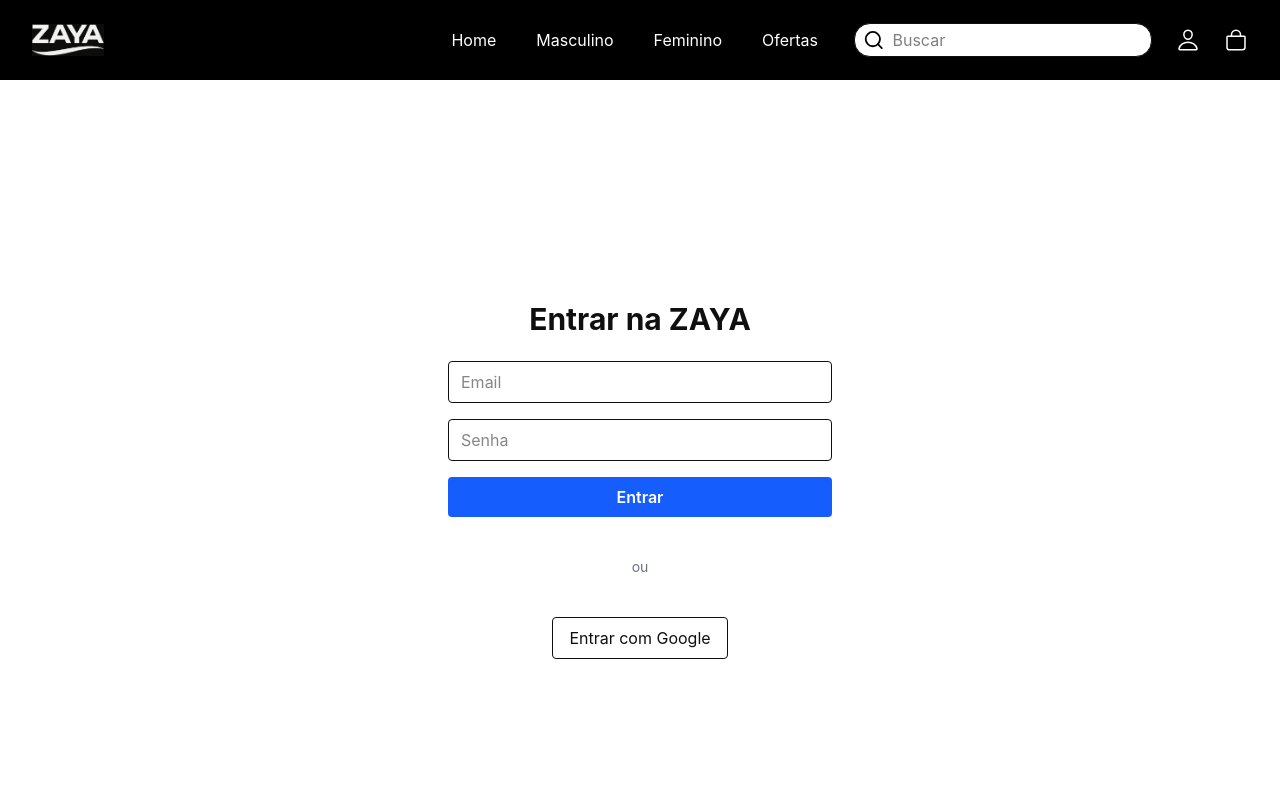
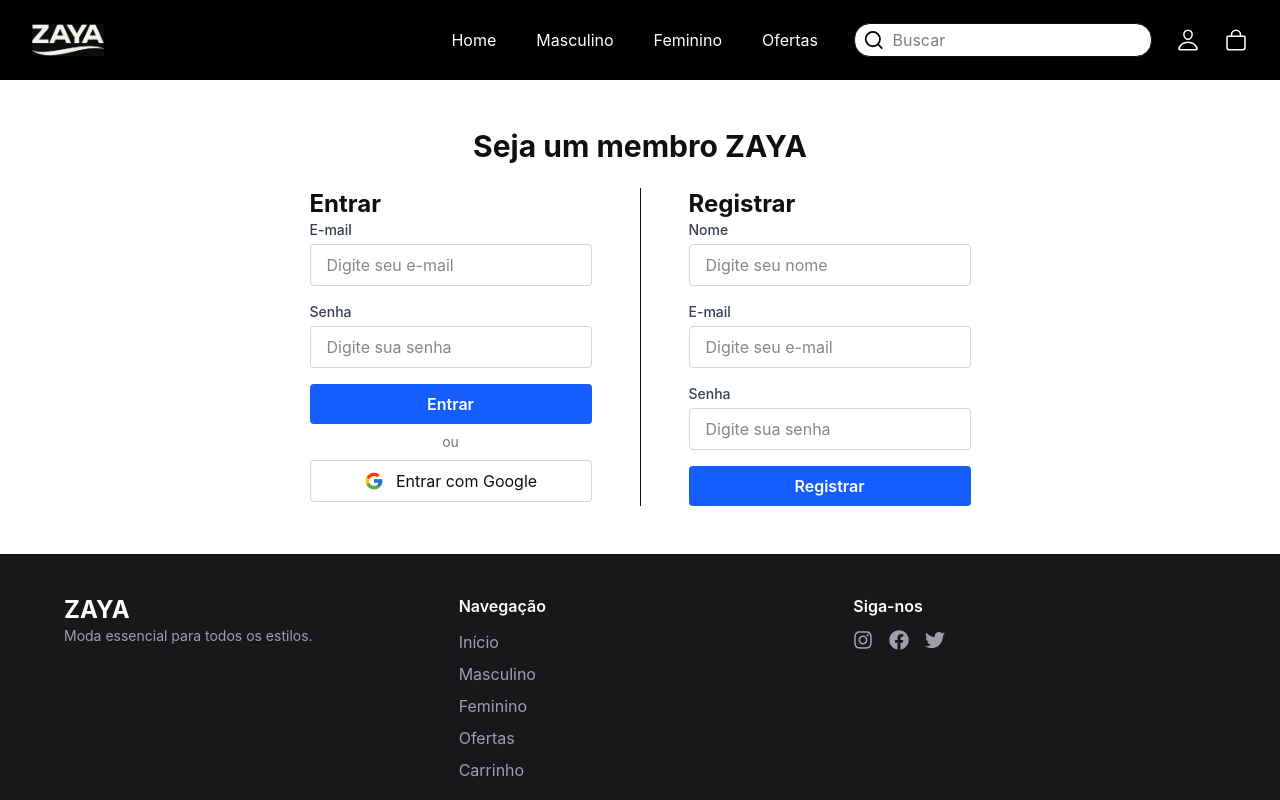
Before and after one commit to lucas-gabryel/ZAYA, a Next.js app: page /perfil in a window 1280 px wide. Shown: the top 800 px of the page. Built offline with nearby package versions, Linux system fonts and the light colour scheme; no server answers.

Commit message:
react hook form e zod

```diff
--- /dev/null
+++ b/app/components/atoms/alert/Alert.tsx
@@ -0,0 +1,43 @@
+"use client"
+
+import React, { useEffect, useState } from "react";
+import { Text } from "@/app/components/atoms/text/Text";
+import { AiOutlineCheckCircle } from "react-icons/ai";
+import { AlertProps } from "@/app/types/types";
+
+export function Alert({ message, type = "success", duration }: AlertProps) {
+  const [visible, setVisible] = useState(true);
+
+  useEffect(() => {
+    if (duration) {
+      const timer = setTimeout(() => setVisible(false), duration);
+      return () => clearTimeout(timer);
+    }
+  }, [duration]);
+
+  if (!visible) return null;
+
+  const bgColor = {
+    success: "bg-green-100 border-green-500 text-green-700",
+    error: "bg-red-100 border-red-500 text-red-700",
+    warning: "bg-yellow-100 border-yellow-500 text-yellow-700",
+  };
+
+  const icon = {
+    success: <AiOutlineCheckCircle size={20} />,
+    error: <span>❌</span>,
+    warning: <span>⚠️</span>,
+  };
+
+  return (
+    <div
+      className={` fixed bottom-4 right-4 z-50 flex items-center gap-3 p-4 rounded-lg border shadow-lg w-[360px] ${bgColor[type]}`}
+    >
+      <div>{icon[type]}</div>
+      <Text>{message}</Text>
+      <button onClick={() => setVisible(false)} className="ml-auto text-sm underline">
+        Fechar
+      </button>
+    </div>
+  );
+}
--- a/app/components/atoms/input/Input.tsx
+++ b/app/components/atoms/input/Input.tsx
@@ -1,6 +1,14 @@
 import React from "react";
 import { InputProps } from "@/app/types/types";
 
-export default function Input({ ...rest }: InputProps) {
-  return <input className="border rounded px-3 py-2 w-full" {...rest} />;
+export default function Input({ hasError = false, className = "", ...rest }: InputProps) {
+  const baseClass = "border rounded px-4 py-2 w-full transition-all outline-none";
+  const errorClass = hasError ? "border-red-500 focus:border-red-500" : "border-zinc-300 focus:border-black";
+
+  return (
+    <input
+      className={`${baseClass} ${errorClass} ${className}`}
+      {...rest}
+    />
+  );
 }
--- a/app/components/molecules/cardProduto/CardProduto.tsx
+++ b/app/components/molecules/cardProduto/CardProduto.tsx
@@ -35,7 +35,7 @@
             aria-label="Curtir"
             className={`${
               curtido ? "bg-red-500 text-white" : "bg-white/80"
-            } hover:bg-white rounded-full p-3 shadow-md transition`}
+            } rounded-full p-3 shadow-md transition`}
             onClick={() => toggleCurtida(id)}
           >
             <FiHeart size={18} />
--- /dev/null
+++ b/app/components/molecules/formLogin/FormLogin.tsx
@@ -0,0 +1,71 @@
+import React from "react";
+import Label from "../../atoms/label/Label";
+import Input from "../../atoms/input/Input";
+import Button from "../../atoms/button/Button";
+import { Alert } from "../../atoms/alert/Alert";
+import { useForm, SubmitHandler } from "react-hook-form";
+import { zodResolver } from "@hookform/resolvers/zod";
+import { loginFormSchema, LoginFormData } from "./validador";
+
+export default function FormLogin() {
+  const {
+    register,
+    handleSubmit,
+    formState: { errors, isSubmitting, isSubmitSuccessful },
+    reset,
+  } = useForm<LoginFormData>({
+    resolver: zodResolver(loginFormSchema),
+  });
+
+  const onSubmit: SubmitHandler<LoginFormData> = async (data) => {
+    await new Promise((resolve) => setTimeout(resolve, 2000));
+    console.log(data);
+    reset();
+  };
+
+  return (
+    <form
+      onSubmit={handleSubmit(onSubmit)}
+      className="flex flex-col gap-4 w-full max-w-sm"
+    >
+      {isSubmitSuccessful && (
+        <Alert
+          message="Login realizado com sucesso!"
+          type="success"
+          duration={4000}
+        />
+      )}
+      <div>
+        <Label>E-mail</Label>
+        <Input
+          {...register("email")}
+          hasError={!!errors.email}
+          type="email"
+          placeholder="Digite seu e-mail"
+        />
+        {errors.email && (
+          <p className="mt-1 text-xs text-red-600 dark:text-red-400">
+            {errors.email.message}
+          </p>
+        )}
+      </div>
+      <div>
+        <Label>Senha</Label>
+        <Input
+          {...register("senha")}
+          hasError={!!errors.senha}
+          type="password"
+          placeholder="Digite sua senha"
+        />
+        {errors.senha && (
+          <p className="mt-1 text-xs text-red-600 dark:text-red-400">
+            {errors.senha.message}
+          </p>
+        )}
+      </div>
+      <Button id="btn-login" type="submit" disabled={isSubmitting}>
+        {isSubmitting ? "Entrando..." : "Entrar"}
+      </Button>
+    </form>
+  );
+}
--- /dev/null
+++ b/app/components/molecules/formLogin/validador.ts
@@ -0,0 +1,8 @@
+import { z } from "zod";
+
+export const loginFormSchema = z.object({
+    email: z.string().email({message: "Por favor, insira um e-mail válido!"}),
+    senha: z.string().min(8, {message: "A senha precisa ter mais de 7 caracteres"}).max(20),
+})
+
+export type LoginFormData = z.infer<typeof loginFormSchema>;
--- /dev/null
+++ b/app/components/molecules/formRegister/FormRegister.tsx
@@ -0,0 +1,87 @@
+"use client";
+
+import React from "react";
+import Label from "../../atoms/label/Label";
+import Input from "../../atoms/input/Input";
+import Button from "../../atoms/button/Button";
+import { Alert } from "../../atoms/alert/Alert";
+import { useForm, SubmitHandler } from "react-hook-form";
+import { zodResolver } from "@hookform/resolvers/zod";
+import { registerFormSchema, RegisterFormData } from "./validador";
+
+export default function FormRegister() {
+  const {
+    register,
+    handleSubmit,
+    formState: { errors, isSubmitting, isSubmitSuccessful },
+    reset,
+  } = useForm<RegisterFormData>({
+    resolver: zodResolver(registerFormSchema),
+  });
+
+  const onSubmit: SubmitHandler<RegisterFormData> = async (data) => {
+    await new Promise((resolve) => setTimeout(resolve, 2000));
+    console.log(data);
+    reset();
+  };
+
+  return (
+    <form
+      onSubmit={handleSubmit(onSubmit)}
+      className="flex flex-col gap-4 w-full max-w-sm"
+    >
+      {isSubmitSuccessful && (
+        <Alert
+          message="Registro realizado com sucesso!"
+          type="success"
+          duration={4000}
+        />
+      )}
+      <div>
+        <Label>Nome</Label>
+        <Input
+          {...register("nome")}
+          hasError={!!errors.nome}
+          type="text"
+          placeholder="Digite seu nome"
+        />
+        {errors.nome && (
+          <p className="mt-1 text-xs text-red-600 dark:text-red-400">
+            {errors.nome.message}
+          </p>
+        )}
+      </div>
+      <div>
+        <Label>E-mail</Label>
+        <Input
+          {...register("email")}
+          hasError={!!errors.email}
+          type="email"
+          placeholder="Digite seu e-mail"
+        />
+        {errors.email && (
+          <p className="mt-1 text-xs text-red-600 dark:text-red-400">
+            {errors.email.message}
+          </p>
+        )}
+      </div>
+      <div>
+        <Label>Senha</Label>
+        <Input
+          {...register("senha")}
+          hasError={!!errors.senha}
+          type="password"
+          placeholder="Digite sua senha"
+        />
+        {errors.senha && (
+          <p className="mt-1 text-xs text-red-600 dark:text-red-400">
+            {errors.senha.message}
+          </p>
+        )}
+      </div>
+      <Button id="btn-register" type="submit" disabled={isSubmitting}>
+        {isSubmitting ? "Registrando..." : "Registrar"}
+      </Button>
+    </form>
+  );
+}
--- /dev/null
+++ b/app/components/molecules/formRegister/validador.ts
@@ -0,0 +1,9 @@
+import { z } from "zod";
+
+export const registerFormSchema = z.object({
+    nome: z.string().min(3, {message: "O nome deve ter pelo menos três caracteres"}).max(100),
+    email: z.string().email({message: "Por favor, insira um e-mail válido!"}),
+    senha: z.string().min(8, { message: "A senha precisa ter mais de 7 caracteres" })
+})
+
+export type RegisterFormData = z.infer<typeof registerFormSchema>;
--- a/app/components/molecules/searchBar/SearchBar.tsx
+++ b/app/components/molecules/searchBar/SearchBar.tsx
@@ -2,13 +2,12 @@
 import { SearchBarProps } from "@/app/types/types";
 import { FiSearch } from "react-icons/fi";
 import { Icon } from "../../atoms/icon/Icon";
-import Input from "../../atoms/input/Input";
 
 export function SearchBar({ placeholder, onChange }: SearchBarProps) {
   return (
     <div className="flex items-center gap-2 border px-2 py-1 bg-white rounded-2xl">
       <Icon icon={FiSearch} size={24} className="text-black"/>
-      <Input type="text" placeholder={placeholder} onChange={onChange} className="border-none outline-none w-full text-black" />
+      <input type="text" placeholder={placeholder} onChange={onChange} className="border-none outline-none w-full text-black" />
     </div>
   );
 }
--- a/app/perfil/page.tsx
+++ b/app/perfil/page.tsx
@@ -1,28 +1,43 @@
-'use client';
+"use client";
 
-import React from "react";
-import Input from "../components/atoms/input/Input";
-import Button from "../components/atoms/button/Button";
-import { signIn } from "next-auth/react";
+import React, { useState } from "react";
+import { Title } from "../components/atoms/title/Title";
+import FormLogin from "../components/molecules/formLogin/FormLogin";
+import FormRegister from "../components/molecules/formRegister/FormRegister";
+import GoogleButton from "../components/molecules/googleButton/GoogleButton";
+import { useGoogleLogin } from "../hooks/useGoogleLogin";
 
 export default function LoginPage() {
+  const [loading, setLoading] = useState(false);
+  const { loginWithGoogle } = useGoogleLogin();
+
+  const handleLogin = async () => {
+    setLoading(true);
+    try {
+      await loginWithGoogle();
+    } catch (err) {
+      console.error("Erro ao fazer login:", err);
+    } finally {
+      setLoading(false);
+    }
+  };
+
   return (
-    <main className="min-h-svh flex flex-col justify-center items-center gap-6 p-4">
-      <h1 className="text-3xl font-bold">Entrar na ZAYA</h1>
-      <form className="flex flex-col gap-4 w-full max-w-sm">
-        <Input type="email" placeholder="Email" name="email" required />
-        <Input type="password" placeholder="Senha" name="password" required />
-        <Button id="btn-login">Entrar</Button>
-      </form>
+    <main className="flex flex-col justify-center items-center gap-6 p-12">
+      <Title level={1}>Seja um membro ZAYA</Title>
+      <div className="flex">
+        <section className="pr-12">
+          <Title level={2}>Entrar</Title>
+          <FormLogin />
+          <div className="my-2 text-center text-sm text-gray-500">ou</div>
+          <GoogleButton onClick={handleLogin} loading={loading} />
+        </section>
 
-      <div className="my-4 text-center text-sm text-gray-500">ou</div>
-
-      <button
-        className="border px-4 py-2 rounded hover:bg-zinc-100 transition"
-        onClick={() => signIn("google")}
-      >
-        Entrar com Google
-      </button>
+        <section className="pl-12 border-l">
+          <Title level={2}>Registrar</Title>
+          <FormRegister />
+        </section>
+      </div>
     </main>
   );
 }
--- a/package.json
+++ b/package.json
@@ -9,11 +9,15 @@
     "lint": "next lint"
   },
   "dependencies": {
+    "@hookform/resolvers": "^5.0.1",
+    "firebase": "^11.8.0",
     "next": "15.3.2",
     "next-auth": "^4.24.11",
     "react": "^19.0.0",
     "react-dom": "^19.0.0",
-    "react-icons": "^5.5.0"
+    "react-hook-form": "^7.56.4",
+    "react-icons": "^5.5.0",
+    "zod": "^3.25.17"
   },
   "devDependencies": {
     "@eslint/eslintrc": "^3",
```
Also changed, not shown: app/types/types.ts (+12 -1 lines), 1 other file (tests, documents, lock files or other folders).
